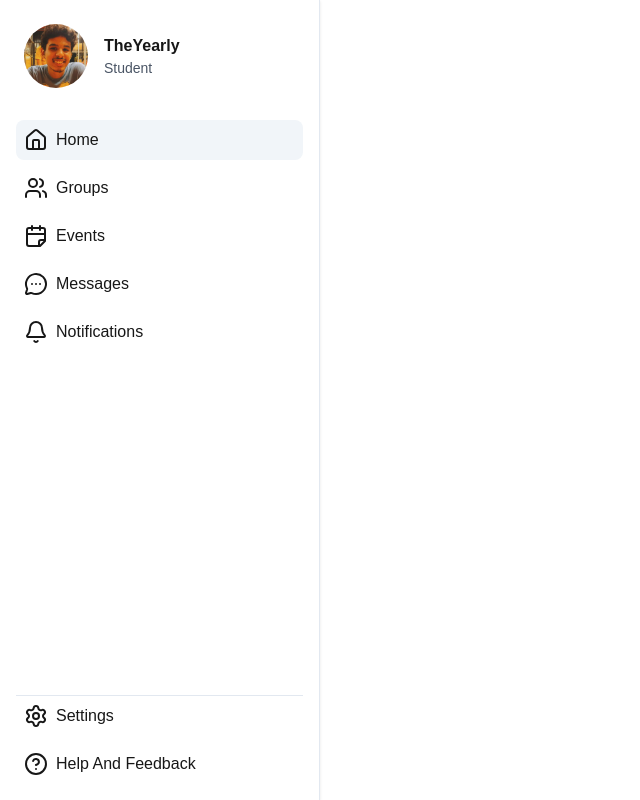
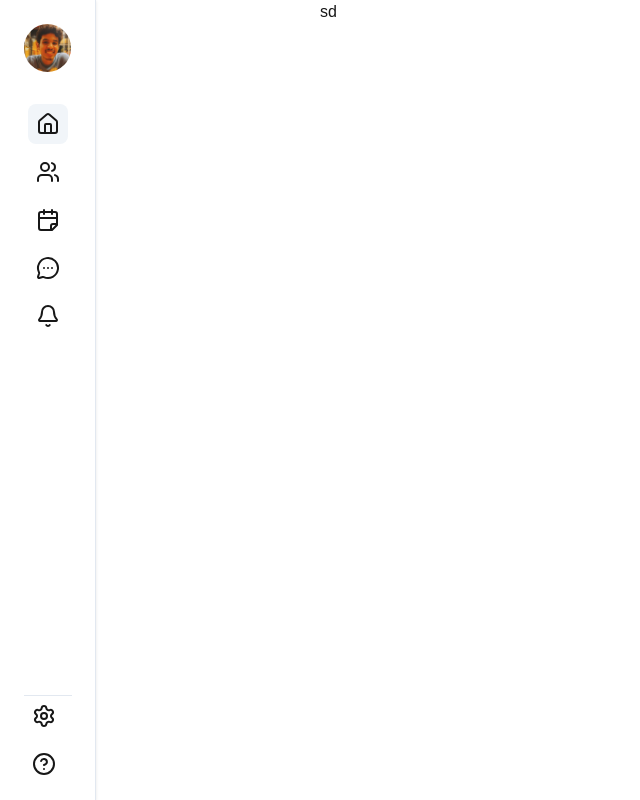
Before and after one commit to The-Yearly/AmritaConnect-Community-Hub, a Next.js app in the folder front-end/: page /groups/info/1 in a window 1280 px wide. Shown: the whole page, without its empty margins (0-640 px from the left). Built offline with nearby package versions, Linux system fonts and the light colour scheme.

Commit message:
Small SideBar

```diff
--- a/front-end/app/Components/sideBar.tsx
+++ b/front-end/app/Components/sideBar.tsx
@@ -1,6 +1,7 @@
 "use client";
 import Image from "next/image";
 import myPhoto from "../assets/myPhoto.jpeg";
+import { usePathname } from "next/navigation";
 import {
   Bell,
   CalendarFold,
@@ -14,6 +15,8 @@ import { useState, useEffect } from "react";
 import { navBarTypes } from "@/utils/types";
 export default function SideNavBar() {
   const [current, setCurrent] = useState("Home");
+  const path=usePathname()
+  const miniSideBar=path.includes("/groups/info")
   const [showNotifications, setShowNotifications] = useState(false);
   useEffect(() => {
     console.log("Notifications Are bEing shown is ", showNotifications);
@@ -56,7 +59,7 @@ export default function SideNavBar() {
     },
   ];
   return (
-    <div className="w-80 fixed min-h-screen border-r flex flex-col justify-between border-slate-200 shadow h-full p-4">
+    <div className={`${miniSideBar?"w-24":"w-80"} fixed min-h-screen border-r flex flex-col ${miniSideBar&&"items-center"} justify-between border-slate-200 shadow h-full p-4`}>
       <div>
         <div className="flex items-center mb-6 p-2 rounded-lg">
           <Image
@@ -64,15 +67,15 @@ export default function SideNavBar() {
             height={64}
             alt="Profile picture"
             src={myPhoto}
-            className="w-16 h-16 rounded-full"
+            className={`${miniSideBar?"w-12 h-12":"w-16 h-16"} rounded-full`}
           />
-          <div className="ml-4">
+          {!miniSideBar&&<div className="ml-4">
             <p className="text-md font-semibold">TheYearly</p>
             <p className="text-sm text-gray-600">Student</p>
-          </div>
+          </div>}
         </div>
 
-        <ul className="space-y-2">
+        <ul className={`space-y-2 flex flex-col ${miniSideBar&&"items-center"}`}>
           {navItems.slice(0, navItems.length - 2).map((item, i) => (
             <li
               onClick={() => {
@@ -85,10 +88,10 @@ export default function SideNavBar() {
             >
               <a
                 href={item.link}
-                className={`flex items-center gap-x-2 p-2 rounded-lg ${current == item.name ? "bg-slate-100  cursor" : ""} hover:bg-slate-100 transition-colors duration-500 ease-in-out cursor-pointer`}
+                className={`flex items-center gap-x-2 p-2 rounded-lg ${current == item.name ? `bg-slate-100 cursor` : ""} hover:bg-slate-100 transition-colors duration-500 ease-in-out cursor-pointer`}
               >
                 {item.icon}
-                <span>{item.name}</span>
+                {!miniSideBar&&<span>{item.name}</span>}
               </a>
             </li>
           ))}
@@ -107,7 +110,7 @@ export default function SideNavBar() {
                   className={`flex items-center gap-x-2 p-2 rounded-lg ${current == item.name ? "bg-slate-100  cursor" : ""} hover:bg-slate-100  cursor-pointer`}
                 >
                   {item.icon}
-                  <span>{item.name}</span>
+                  <span>{!miniSideBar&&item.name}</span>
                 </div>
               </li>
             ))}
--- /dev/null
+++ b/front-end/app/groups/info/[id]/components/sideOverview.tsx
@@ -0,0 +1,7 @@
+export default function SideInfo(){
+    return(
+        <div>
+
+        </div>
+    )
+}
--- a/front-end/app/groups/info/[id]/page.tsx
+++ b/front-end/app/groups/info/[id]/page.tsx
@@ -1,3 +1,5 @@
 export default function GroupPage() {
-  return <div className="bg-amber-100 w-full"></div>;
+  return (<div className="w-full">
+    sd
+  </div>);
 }
```
